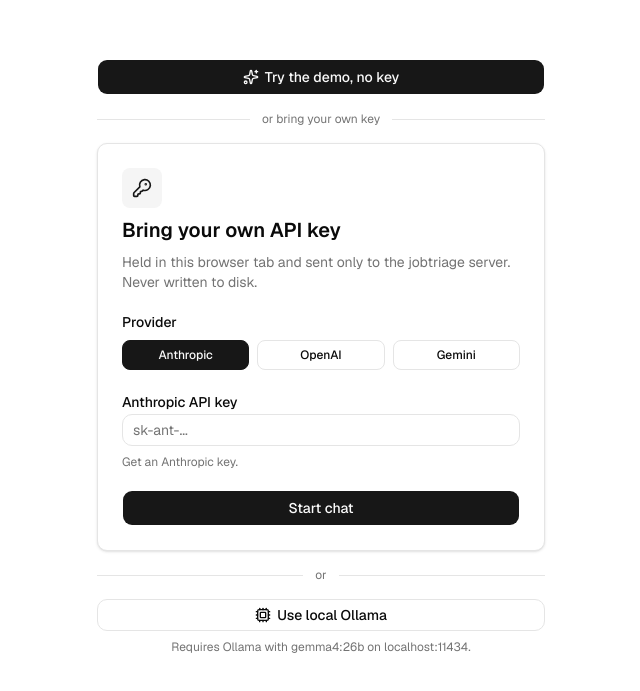
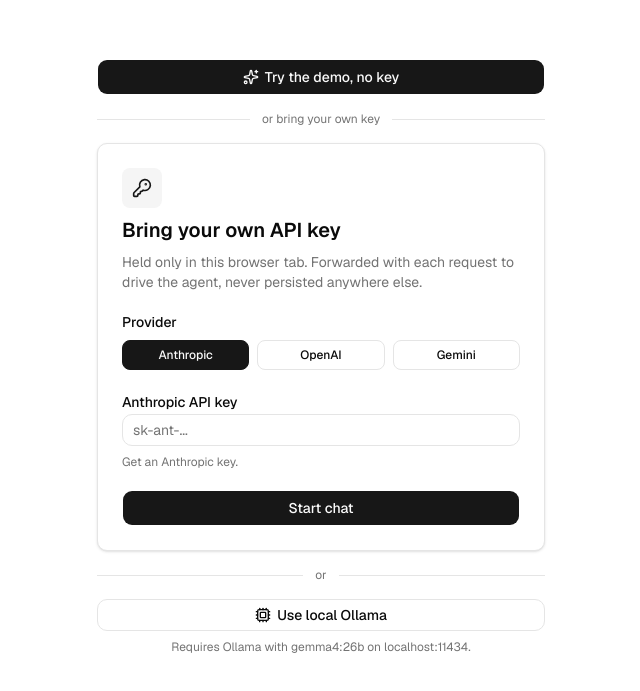
Before and after one commit to erclx/jobtriage, a Next.js app in the folder web/: page / in a window 1280 px wide. Shown: the part 101-792 px from the top of the page, without its empty margins (319-959 px from the left). Built offline with nearby package versions, Linux system fonts and the light colour scheme; no server answers.

Commit message:
docs(copy): rewrite README hero, OG subhead, BYOK trust line

```diff
--- a/web/src/app/og-card.tsx
+++ b/web/src/app/og-card.tsx
@@ -1,6 +1,7 @@
 import { ImageResponse } from 'next/og'
 
-// Mirrors the README hook. Keep the two strings aligned when copy changes.
+// Mirrors the README hook. Keep aligned with hero copy on copy changes.
+// The subhead below is a verbatim mock-mode chip, kept in sync with web/src/features/mock/prompts.ts.
 export const ogCardAlt =
   'jobtriage: triage Swedish job ads against any profile in a live agent workspace'
 export const ogCardSize = { width: 1200, height: 630 }
@@ -52,7 +53,7 @@
             maxWidth: 1000,
           }}
         >
-          "Show me agentic AI roles in Sweden ranked by my profile fit"
+          "Find Stockholm nursing roles ranked against my profile"
         </div>
       </div>
       <div
--- a/web/src/features/chat/api-key-gate.tsx
+++ b/web/src/features/chat/api-key-gate.tsx
@@ -177,8 +177,8 @@
             </div>
             <h1 className="text-xl font-semibold">Bring your own API key</h1>
             <p className="text-sm text-muted-foreground">
-              Held in this browser tab and sent only to the jobtriage server.
-              Never written to disk.
+              Held only in this browser tab. Forwarded with each request to
+              drive the agent, never persisted anywhere else.
             </p>
           </header>
 
```
Also changed, not shown: 1 other file (tests, documents, lock files or other folders).
